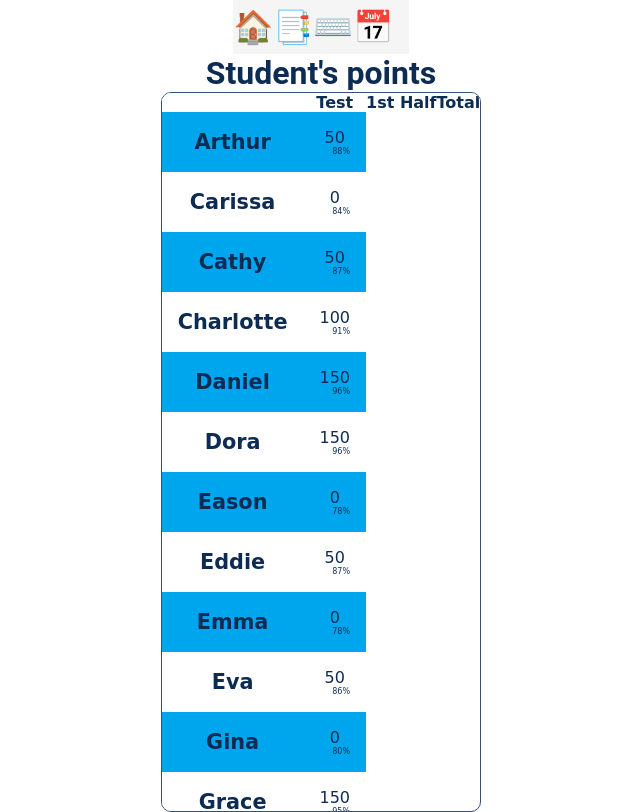
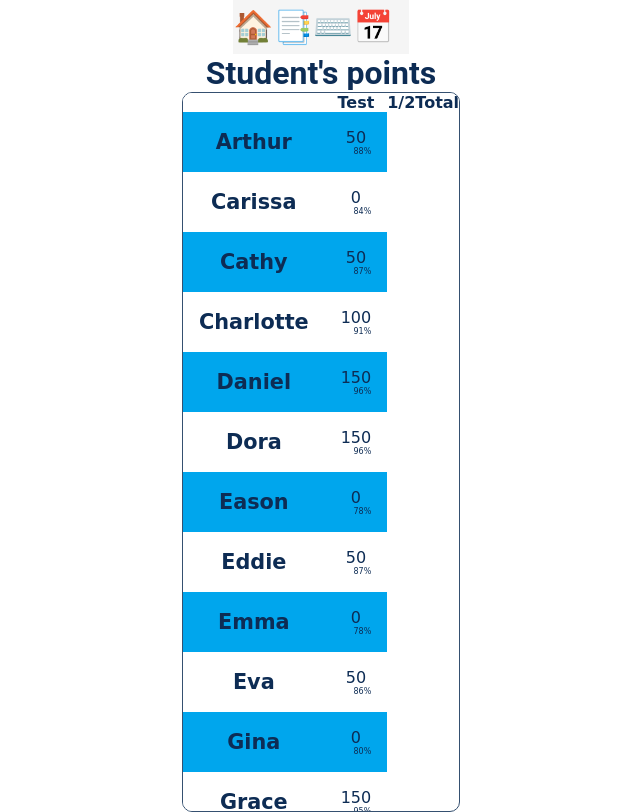
Before and after one commit to andreimaier/sunshine, a website: page public/table.html in a window 1280 px wide. Shown: the whole page, without its empty margins (319-959 px from the left). Drawn offline with Linux system fonts and the light colour scheme; no server answers.

Commit message:
Update table.html

```diff
--- a/public/table.html
+++ b/public/table.html
@@ -40,7 +40,7 @@
             <tr id="appendDate">
               <th></th>
               <th>Test</th>
-              <th>1st Half</th>
+              <th>1/2</th>
               <th>Total</th>
             </tr>
           </thead>
```
